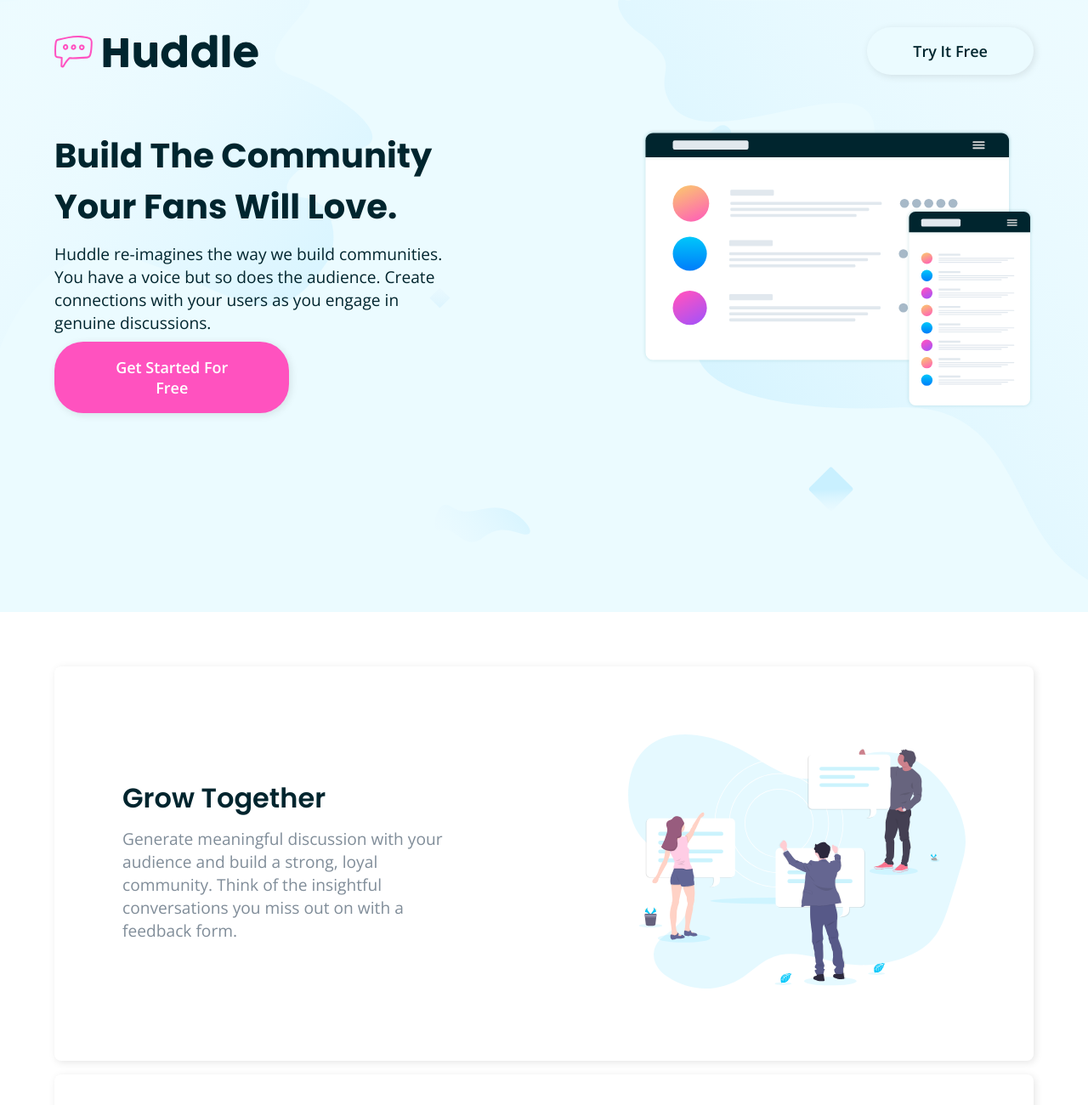
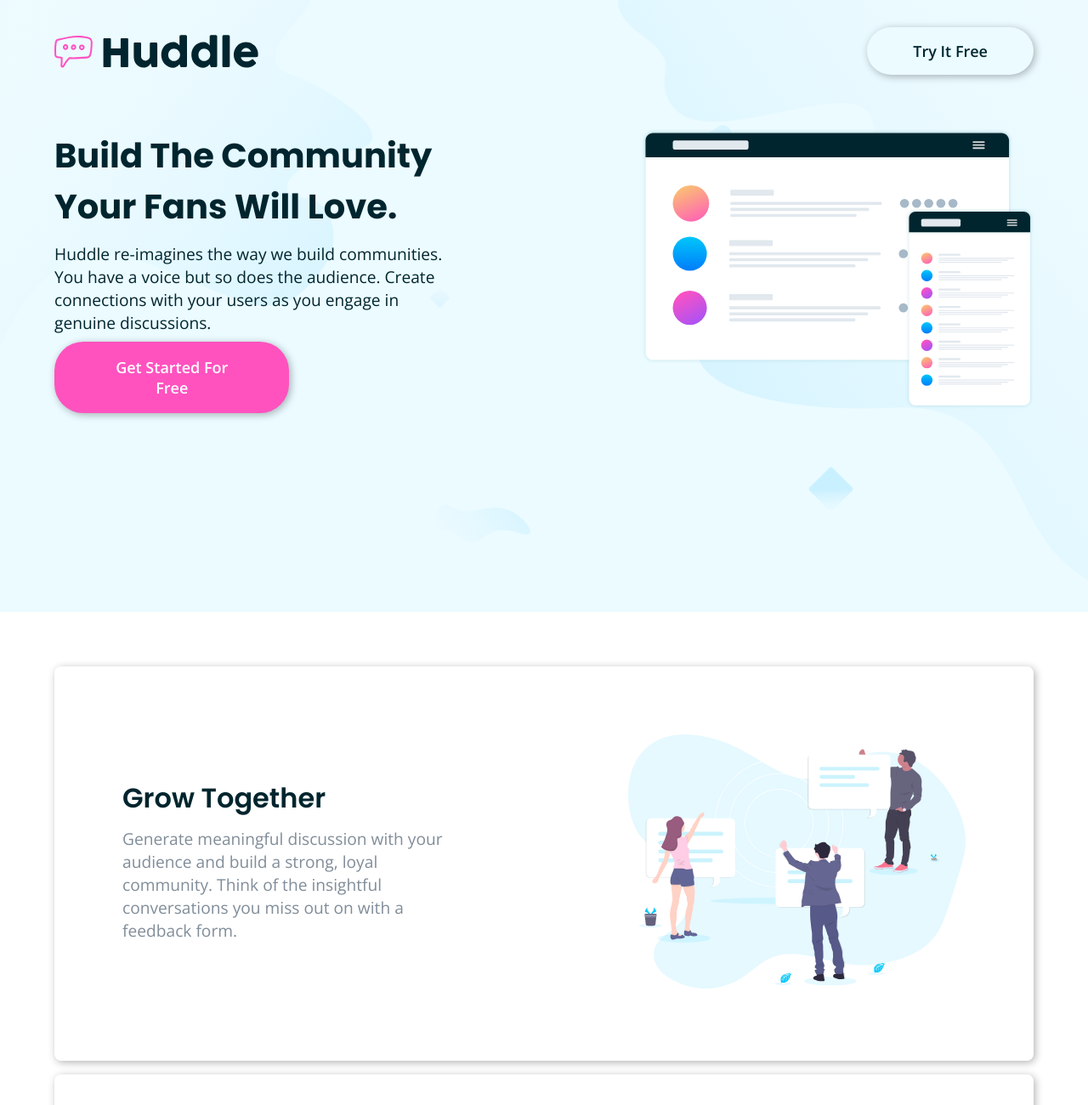
Before and after one commit to Temitayo-spec/huddle-landing-page, a plain HTML site: page index.html in a window 1280 px wide. Shown: the top 1300 px of the page at 85% size. Drawn offline with nearby package versions, Linux system fonts and the light colour scheme.

Commit message:
Update style.css

```diff
--- a/style.css
+++ b/style.css
@@ -37,7 +37,7 @@
   width: auto;
   padding: 0.9em 3em;
   border-radius: 34px;
-  box-shadow: 2px 2px 10px rgba(0, 0, 0, 0.1);
+  box-shadow: 2px 2px 10px rgba(0, 0, 0, 0.3);
 }
 
 .top_section header button:hover {
@@ -96,7 +96,7 @@
   outline: none;
   padding: 1em 3em;
   border-radius: 34px;
-  box-shadow: 2px 2px 10px rgba(0, 0, 0, 0.1);
+  box-shadow: 2px 2px 10px rgba(0, 0, 0, 0.3);
 }
 
 .lhs-a button:hover {
@@ -112,13 +112,14 @@
   width: 90%;
   height: 20%;
   margin: 1em auto;
-  box-shadow: 2px 2px 10px rgba(0, 0, 0, 0.1);
+  box-shadow: 2px 2px 10px rgba(0, 0, 0, 0.3);
   border-radius: 8px;
   padding: 5em;
+  cursor: pointer;
 }
 
 .card:hover {
-  box-shadow: 2px 2px 10px rgba(0, 0, 0, 0.1);
+  box-shadow: 2px 2px 10px rgba(0, 0, 0, 0.4);
   transform: translate(0, -5px);
   transition: all 0.2s ease-in-out;
 }
@@ -168,7 +169,7 @@
   padding: 2em;
   background: white;
   border-radius: 8px;
-  box-shadow: 2px 2px 10px rgba(0, 0, 0, 0.1);
+  box-shadow: 2px 2px 10px rgba(0, 0, 0, 0.3);
 }
 
 .section_e h1 {
@@ -378,7 +379,7 @@ li a:hover {
   }
 
   .icon_ctn {
-    width: 40%;
+    width: 50%;
     margin: 2em 0;
   }
 }
```
